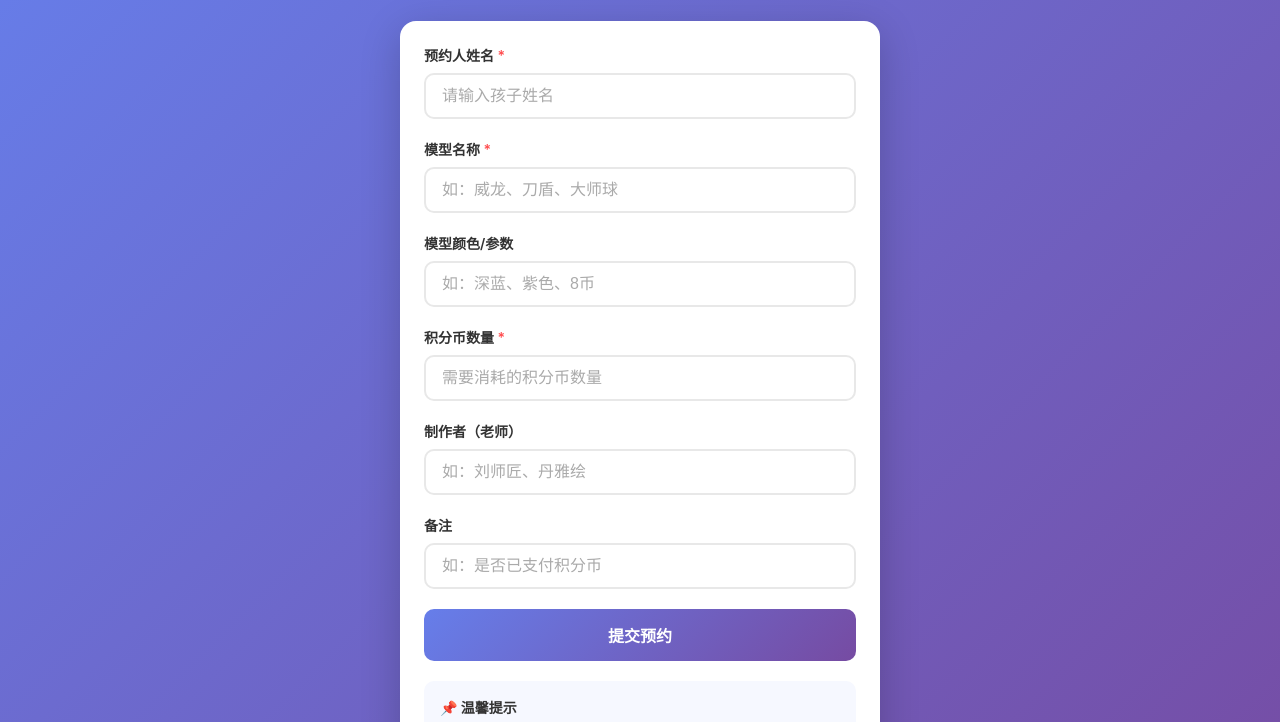
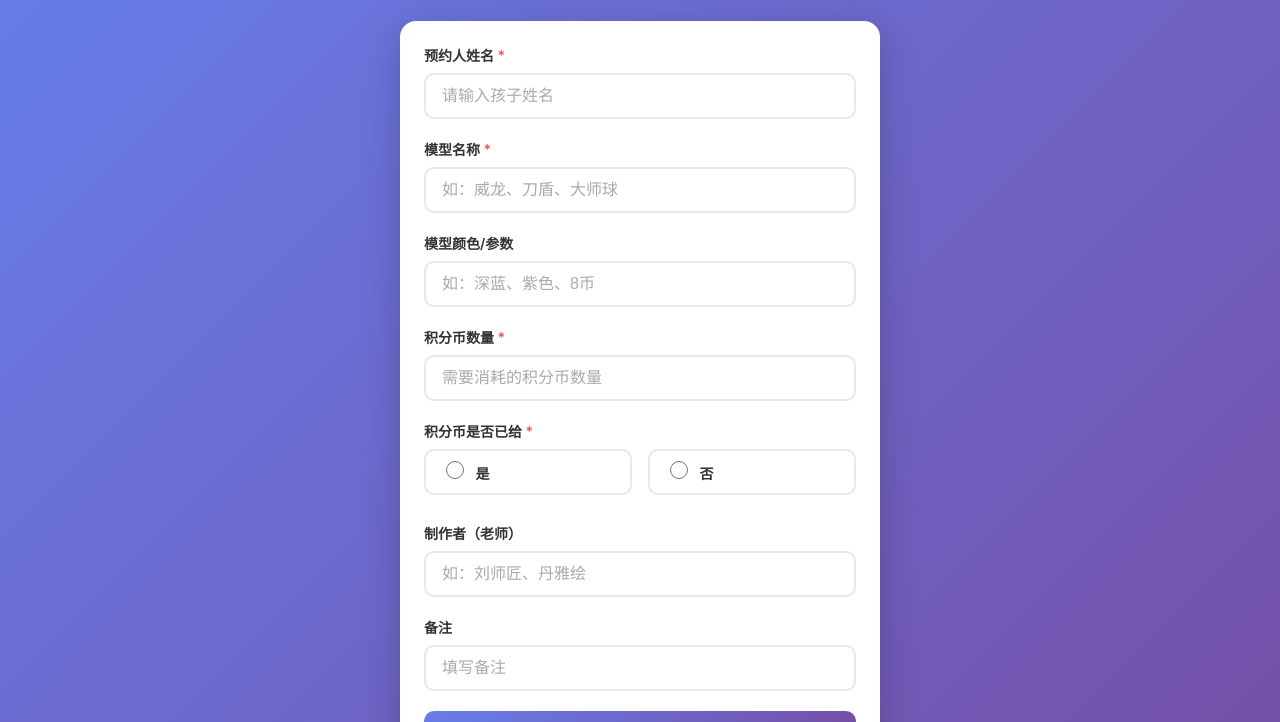
Before and after one commit to ygbx007/3d-print-form, a plain HTML site: page index.html in a window 1280 px wide. Shown: the part 86-808 px from the top of the page. Drawn offline with Linux system fonts and the light colour scheme.

Commit message:
Update index.html

```diff
--- a/index.html
+++ b/index.html
@@ -62,11 +62,7 @@
             box-shadow: 0 6px 20px rgba(102, 126, 234, 0.4);
         }
         .submit-btn:disabled { background: #ccc; cursor: not-allowed; }
-        .success-message {
-            display: none;
-            text-align: center;
-            padding: 40px 20px;
-        }
+        .success-message { display: none; text-align: center; padding: 40px 20px; }
         .success-message .icon {
             width: 80px; height: 80px;
             background: #52c41a;
@@ -110,6 +106,29 @@
             margin: 0 auto 16px;
         }
         @keyframes spin { 0% { transform: rotate(0deg); } 100% { transform: rotate(360deg); } }
+        .radio-group { display: flex; gap: 16px; }
+        .radio-label {
+            display: flex;
+            align-items: center;
+            cursor: pointer;
+            padding: 10px 20px;
+            border: 2px solid #e8e8e8;
+            border-radius: 10px;
+            flex: 1;
+            justify-content: center;
+            transition: all 0.3s;
+        }
+        .radio-label:hover { border-color: #667eea; }
+        .radio-label input[type="radio"] {
+            margin-right: 8px;
+            width: 18px;
+            height: 18px;
+            accent-color: #667eea;
+        }
+        .radio-label:has(input:checked) {
+            border-color: #667eea;
+            background: #f0eeff;
+        }
         .club-name { font-size: 12px; color: #999; text-align: center; margin-top: 16px; }
     </style>
 </head>
@@ -139,12 +158,25 @@
                     <input type="number" id="coins" name="coins" placeholder="需要消耗的积分币数量" min="1" required>
                 </div>
                 <div class="form-group">
+                    <label>积分币是否已给 <span class="required">*</span></label>
+                    <div class="radio-group">
+                        <label class="radio-label">
+                            <input type="radio" name="coinsPaid" value="是" required>
+                            <span>是</span>
+                        </label>
+                        <label class="radio-label">
+                            <input type="radio" name="coinsPaid" value="否" required>
+                            <span>否</span>
+                        </label>
+                    </div>
+                </div>
+                <div class="form-group">
                     <label>制作者（老师）</label>
                     <input type="text" id="maker" name="maker" placeholder="如：刘师匠、丹雅绘">
                 </div>
                 <div class="form-group">
                     <label>备注</label>
-                    <input type="text" id="note" name="note" placeholder="如：是否已支付积分币">
+                    <input type="text" id="note" name="note" placeholder="填写备注">
                 </div>
                 <button type="submit" class="submit-btn" id="submitBtn">提交预约</button>
                 <div class="loading" id="loading">
@@ -184,22 +216,27 @@
 
         form.addEventListener('submit', async function(e) {
             e.preventDefault();
+
             const formData = {
                 name: document.getElementById('name').value.trim(),
                 modelName: document.getElementById('modelName').value.trim(),
                 modelParams: document.getElementById('modelParams').value.trim(),
                 coins: parseInt(document.getElementById('coins').value),
+                coinsPaid: document.querySelector('input[name="coinsPaid"]:checked')?.value || '',
                 maker: document.getElementById('maker').value.trim(),
                 note: document.getElementById('note').value.trim(),
                 submitTime: new Date().toLocaleString('zh-CN', { timeZone: 'Asia/Shanghai' })
             };
-            if (!formData.name || !formData.modelName || !formData.coins) {
+
+            if (!formData.name || !formData.modelName || !formData.coins || !formData.coinsPaid) {
                 showError('请填写必填项');
                 return;
             }
+
             submitBtn.style.display = 'none';
             loading.style.display = 'block';
             errorMessage.style.display = 'none';
+
             try {
                 if (WEBHOOK_URL) {
                     await fetch(WEBHOOK_URL, {
@@ -217,6 +254,7 @@
                 loading.style.display = 'none';
             }
         });
+
         function showError(msg) {
             errorMessage.textContent = msg;
             errorMessage.style.display = 'block';
```
